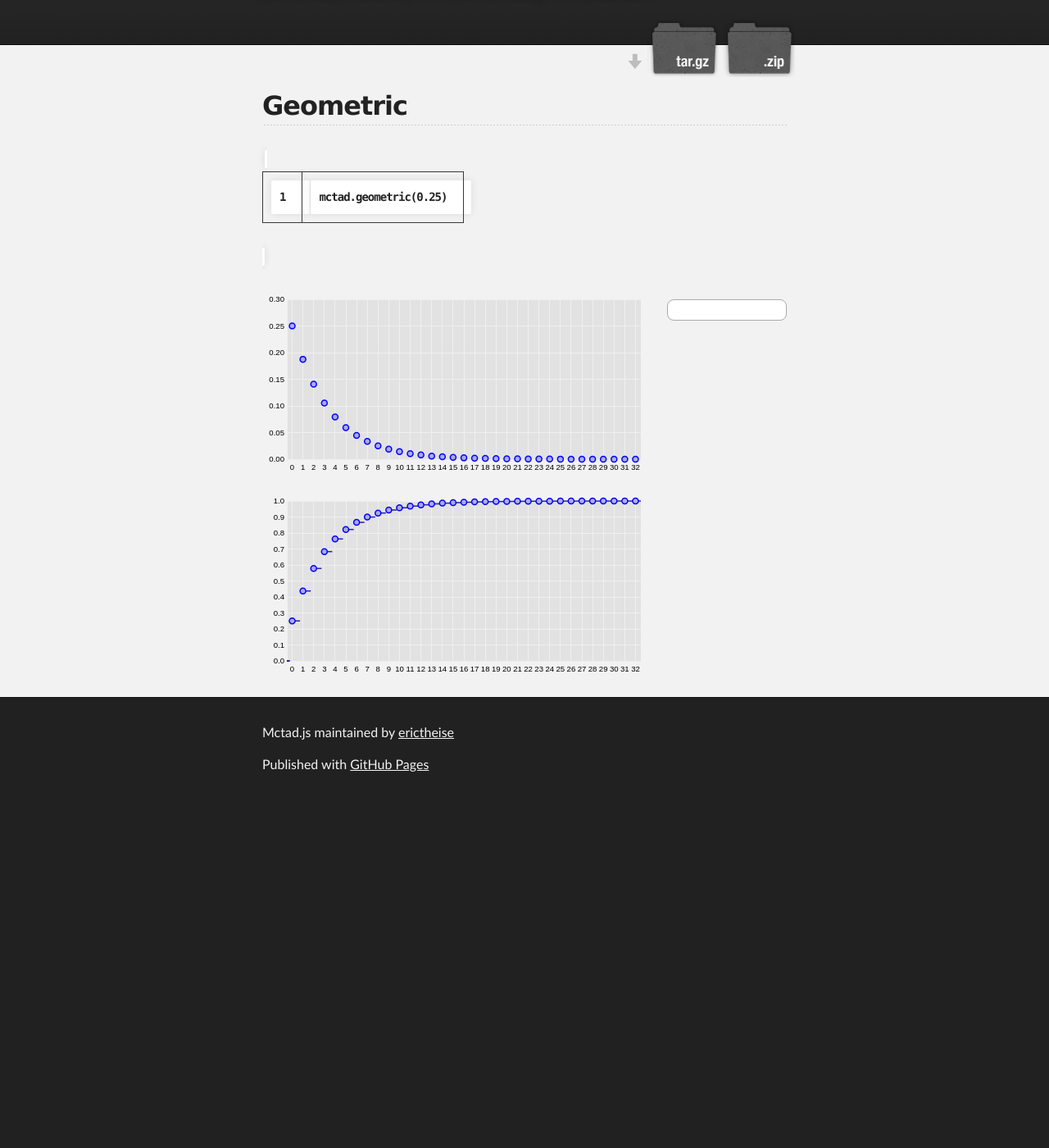
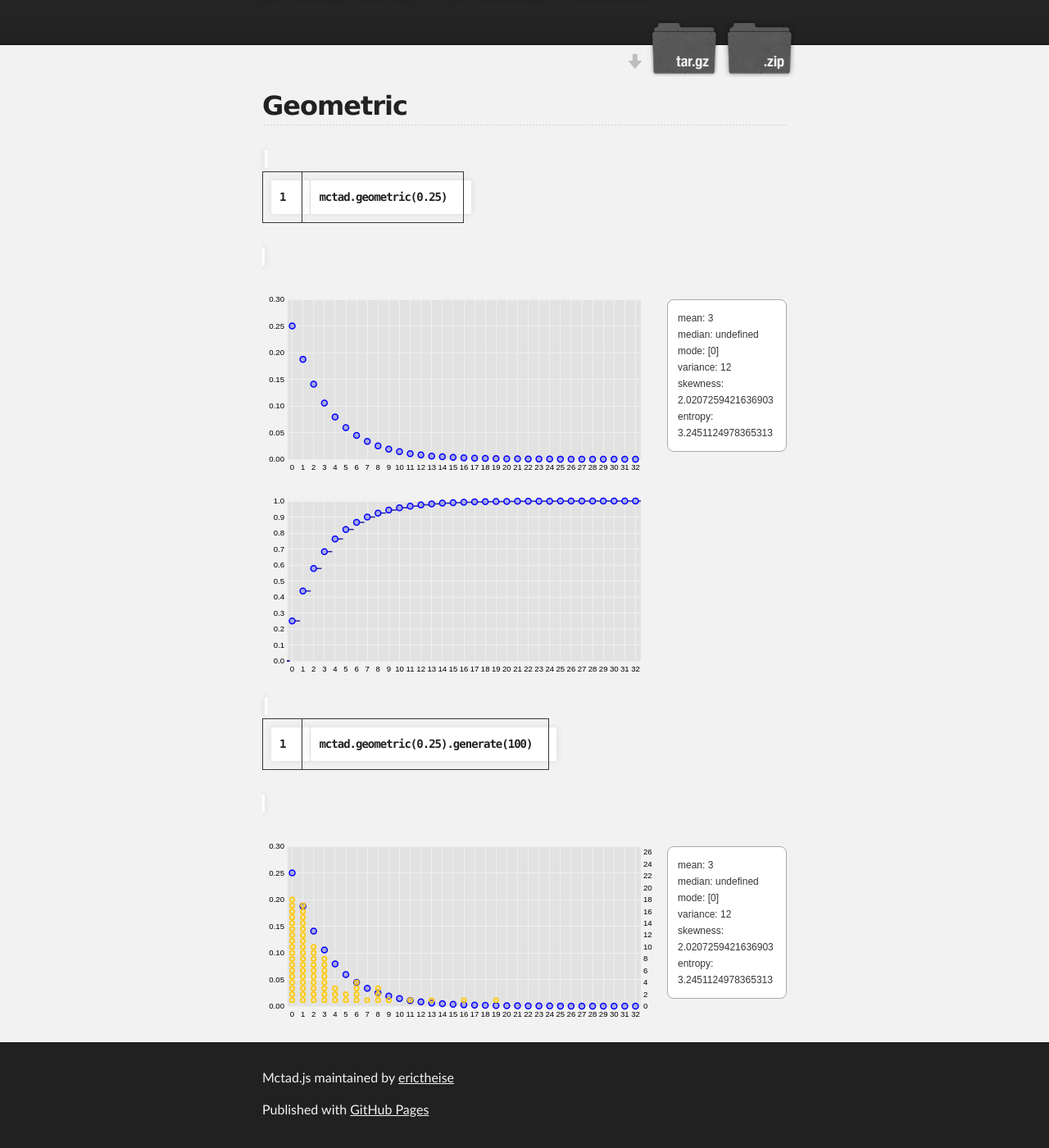
Before and after one commit to erictheise/mctad.js, a Jekyll site: the page built from discrete/geometric/index.html, in a window 1280 px wide and 1400 px high, scrolled down 191 px. Shown: the whole window at 82% size. Built offline with Jekyll 4.4.1, drawn with Linux system fonts in a browser that asks for light colours; before the commit the page ends 1170 px from its top, so only the background shows below that.

Commit message:
geometric generator

```diff
--- a/discrete/geometric/index.html
+++ b/discrete/geometric/index.html
@@ -13,3 +13,8 @@
 
 <script>plot(mctad.geometric(0.25), 'pmf', { divToAppend: '#pmf'} );</script>
 <script>plot(mctad.geometric(0.25), 'cdf', { divToAppend: '#cdf'} );</script>
+
+### `mctad.geometric(0.25).generate(100)`
+
+<div id="gen_025_100"></div>
+<script>plot(mctad.geometric(0.25), 'gen(100)', { divToAppend: '#gen_025_100'} );</script>
--- a/javascripts/mctad.js
+++ b/javascripts/mctad.js
@@ -619,7 +619,7 @@
   var x = 0, pmf, cdf = 0, dfs = {
     mean: (1 - p)/p,
     median: undefined, // @todo: understand nonuniqueness as laid out at wikipedia page
-    mode: 0.0,
+    mode: [0.0],
     variance: (1.0 - p)/Math.pow(p, 2),
     skewness: (2 - p)/Math.sqrt(1 - p),
     entropy: (-(1.0 - p) * (Math.log(1.0 - p) / Math.LN2) - p * (Math.log(p) / Math.LN2)) / p,
@@ -661,7 +661,7 @@
   var k = 0, pmf, cdf = 0, dfs = {
     mean: n * K / N,
     median: undefined,
-    mode: Math.floor(((n + 1) * (K + 1)) / (N + 2)),
+    mode: [Math.floor(((n + 1) * (K + 1)) / (N + 2))],
     variance: n * (K / N) * ((N - K) / N) * ((N - n) / (N - 1)),
     skewness: ((N - 2 * K) * Math.sqrt(N - 1) * (N - 2 * n)) / (Math.sqrt(n * K * (N - K) * (N - n)) * (N - 2)),
     entropy: undefined,
@@ -698,9 +698,9 @@
     median: undefined,
     mode: (function () {
       if (r > 1) {
-        return Math.floor((p * (r - 1)) / (1.0 - p));
+        return [Math.floor((p * (r - 1)) / (1.0 - p))];
       } else {
-        return 0;
+        return [0];
       }
     })(),
     variance: (r * p) / Math.pow((1.0 - p), 2),
@@ -740,7 +740,7 @@
   var x = 0, pmf, cdf = 0, dfs = {
     mean: λ,
     median: Math.floor(λ + 1 / 3 - 0.02 / λ),
-    mode: [Math.floor(λ), Math.ceil(λ) - 1],
+    mode: [Math.ceil(λ) - 1, Math.floor(λ)],
     variance: λ,
     skewness: Math.pow(λ, 0.5),
     entropy: undefined, // @todo: revisit this
```
